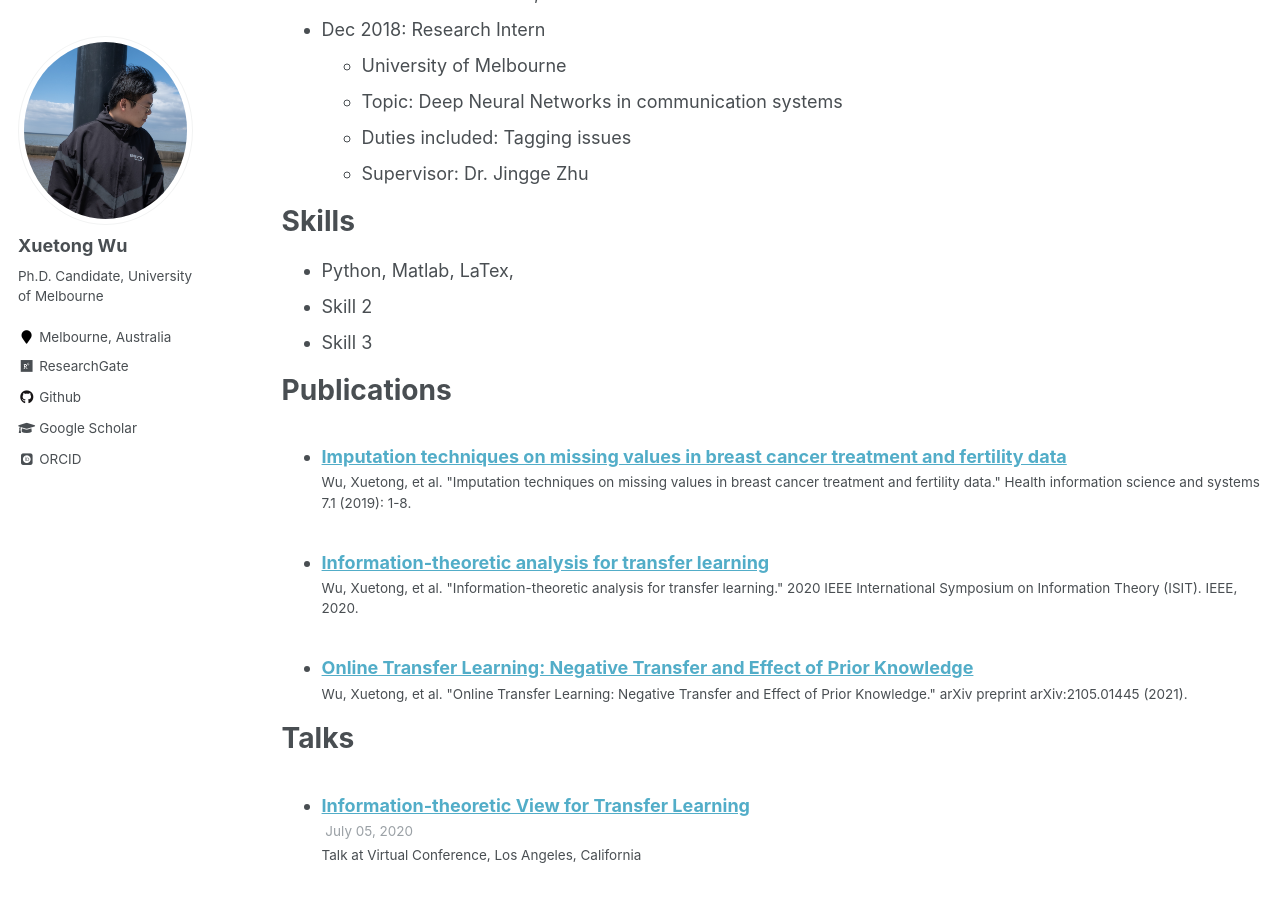
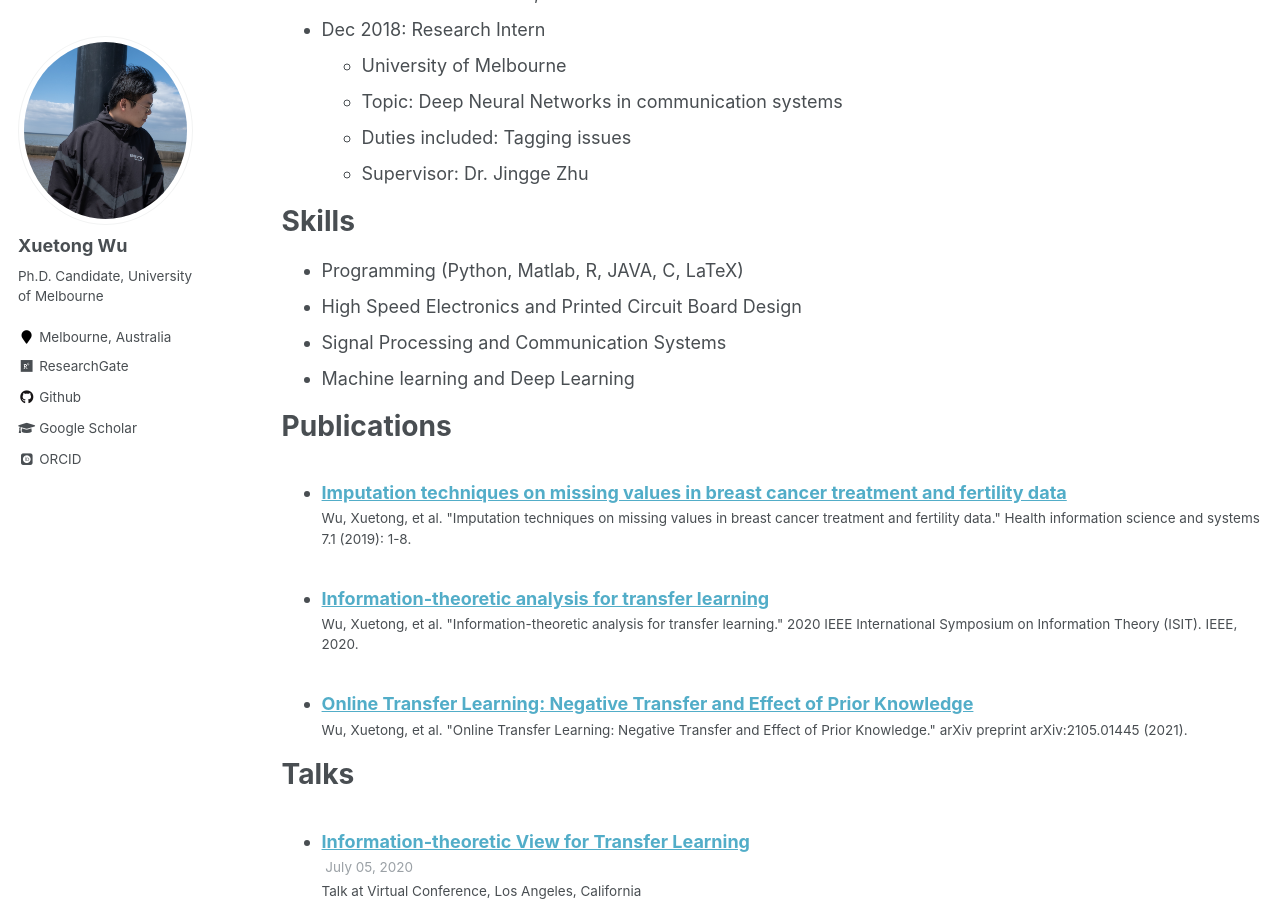
Before and after one commit to wfyitf/wfyitf.github.io, a Jekyll site: the page built from _pages/cv.md, in a window 1280 px wide and 900 px high, scrolled down 509 px. Built offline with Jekyll 4.4.1, drawn with Linux system fonts in a browser that asks for light colours; some web fonts are replaced.

Commit message:
Update cv.md

```diff
--- a/_pages/cv.md
+++ b/_pages/cv.md
@@ -31,9 +31,10 @@ Work and Intern Experience
 
 Skills
 ======
-* Python, Matlab, LaTex,
-* Skill 2
-* Skill 3
+* Programming (Python, Matlab, R, JAVA, C, LaTeX)
+* High Speed Electronics and Printed Circuit Board Design
+* Signal Processing and Communication Systems
+* Machine learning and Deep Learning
 
 Publications
 ======
```
